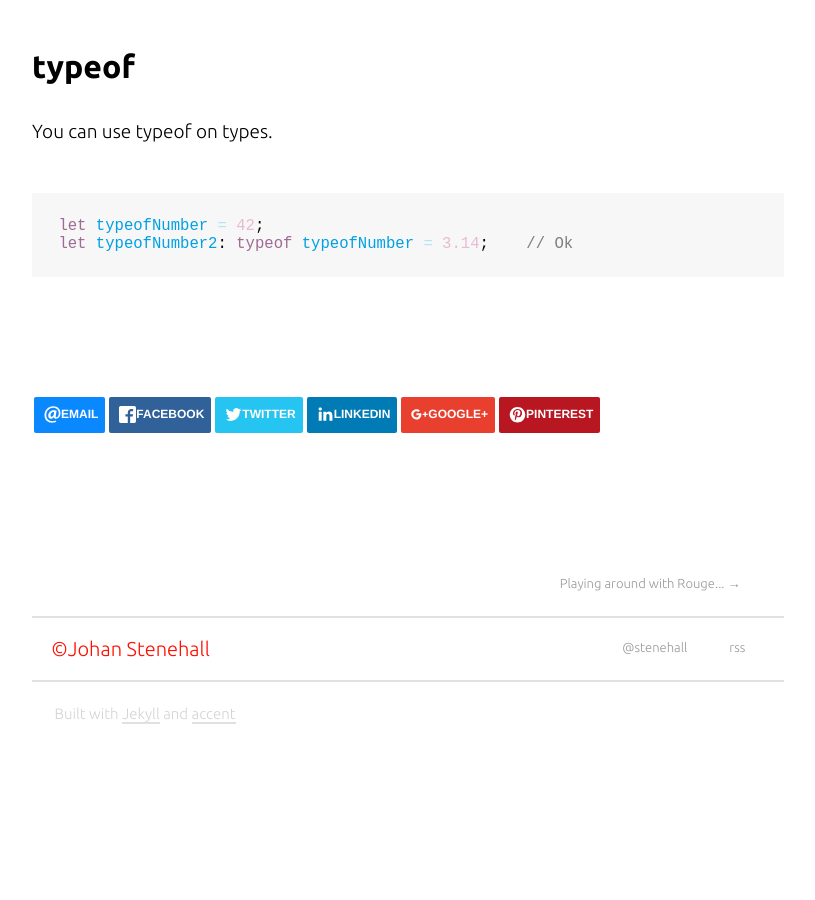
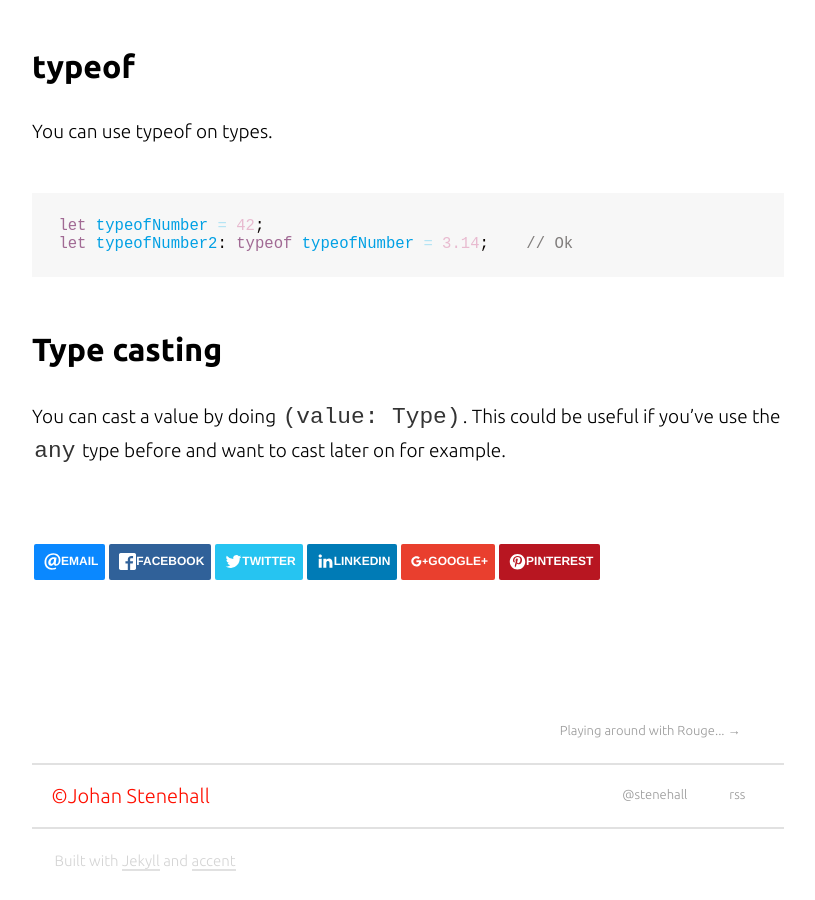
Before and after one commit to stenehall/stenehall.github.io, a Jekyll site: the page built from _posts/2017-07-04-learning-flow.md, in a window 1280 px wide and 900 px high, scrolled down 9296 px. Shown: the whole window, without its empty margins (232-1047 px from the left). Built offline with Jekyll 4.4.1, drawn with Linux system fonts in a browser that asks for light colours; nearby versions of some CDN libraries; comment, search, counter and statistics services are not loaded; before the commit the page ends 10049 px from its top, so only the background shows below that.

Commit message:
Type casting

````diff
--- a/_posts/2017-07-04-learning-flow.md
+++ b/_posts/2017-07-04-learning-flow.md
@@ -335,3 +335,8 @@ You can use typeof on types.
 let typeofNumber = 42;
 let typeofNumber2: typeof typeofNumber = 3.14;    // Ok
 ```
+
+
+## Type casting
+
+You can cast a value by doing `(value: Type)`. This could be useful if you've use the `any` type before and want to cast later on for example.
````
